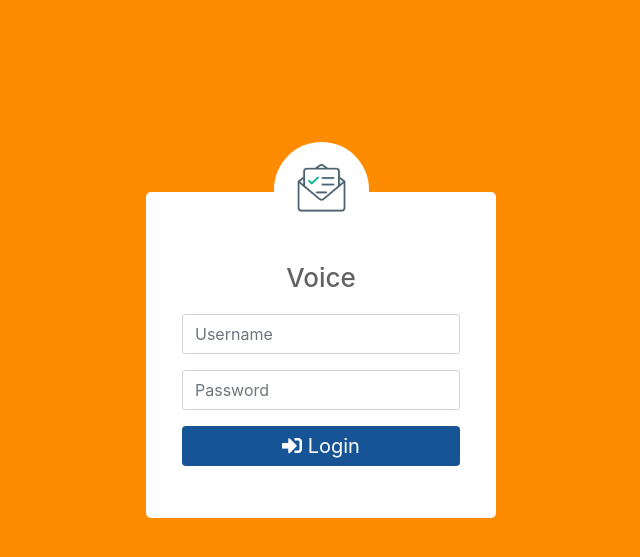
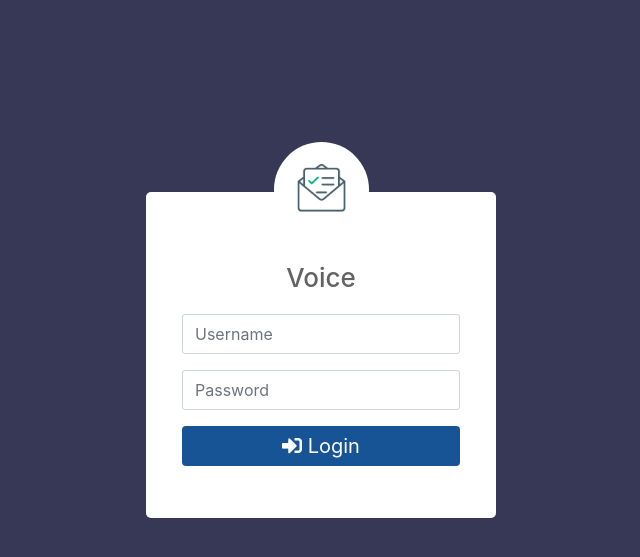
Before and after one commit to NikhilRaikar17/e-invoice, a Flask app: page /login in a window 1280 px wide. Shown: the top 557 px of the page, without its empty margins (319-959 px from the left). Run offline with Flask 2, Linux system fonts and the light colour scheme; data comes from the database, SQL or seed files in the repository; some libraries are stand-ins or nearby versions.

Commit message:
updated css

```diff
--- a/e_invoice/static/css/login.css
+++ b/e_invoice/static/css/login.css
@@ -8,7 +8,7 @@
 }
 .login {
   min-height: 100%;
-  background-color: #FF8C00;
+  background-color: #373756;
 }
 .modal-login {
   color: #636363;
```
